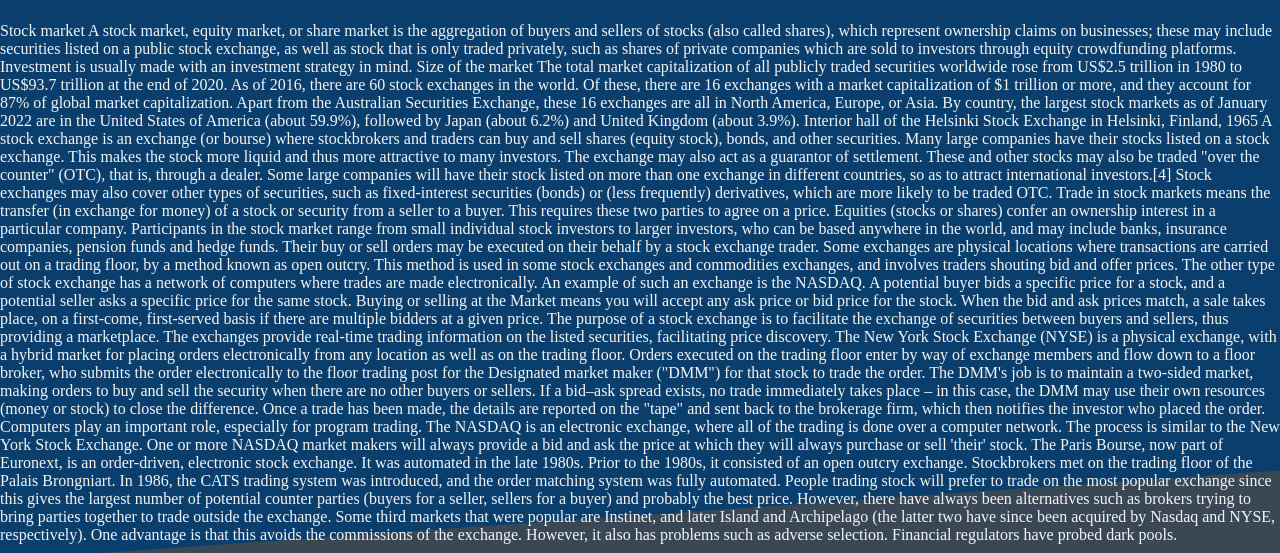
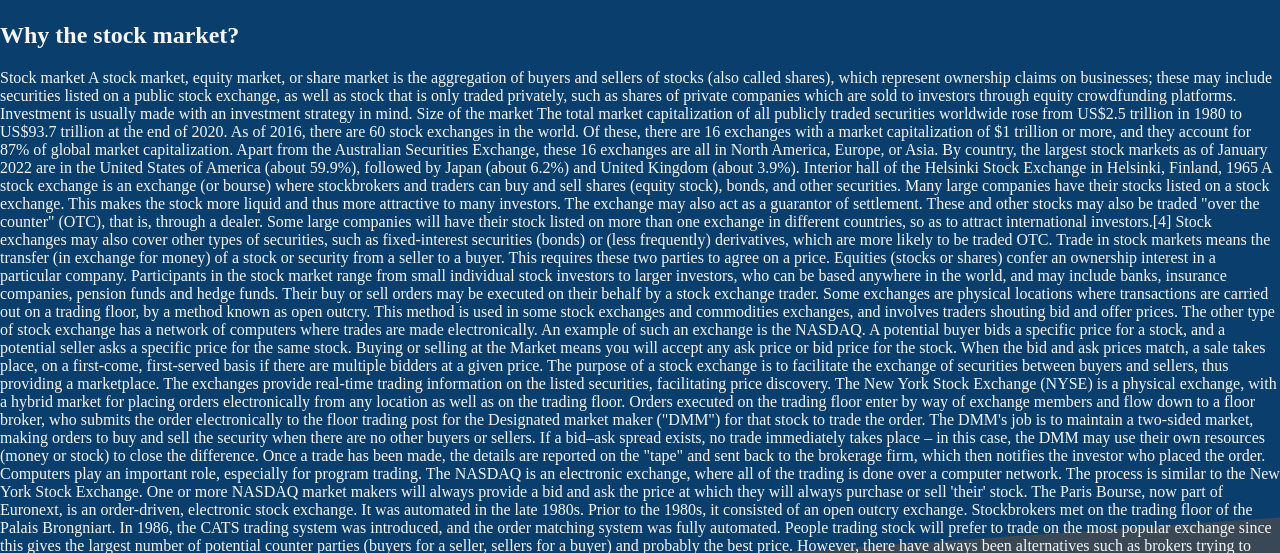
Before and after one commit to SnorreEngh/IT2-prosjekt, a Flask app: template templates/index.html in a window 1280 px wide. Shown: the part 1198-1751 px from the top of the page. Run offline with Flask 2, Linux system fonts and the light colour scheme; the template is opened without the code that fills it, so the values that code supplies are empty; parts of the project's set-up code (start-up, migrations or seed data) failed here and were passed over.

Commit message:
visuelle endringer

```diff
--- a/templates/index.html
+++ b/templates/index.html
@@ -20,6 +20,7 @@
             <h4>IBM 15. feb: {{kurs_selskap_gaar["1. open"]}}</h4>
         </div>
         <div>
+            <h1>Why the stock market?</h1>
             <p>Stock market
                 A stock market, equity market, or share market is the aggregation of buyers and sellers of stocks (also called shares), which represent ownership claims on businesses; these may include securities listed on a public stock exchange, as well as stock that is only traded privately, such as shares of private companies which are sold to investors through equity crowdfunding platforms. Investment is usually made with an investment strategy in mind.
 
```
